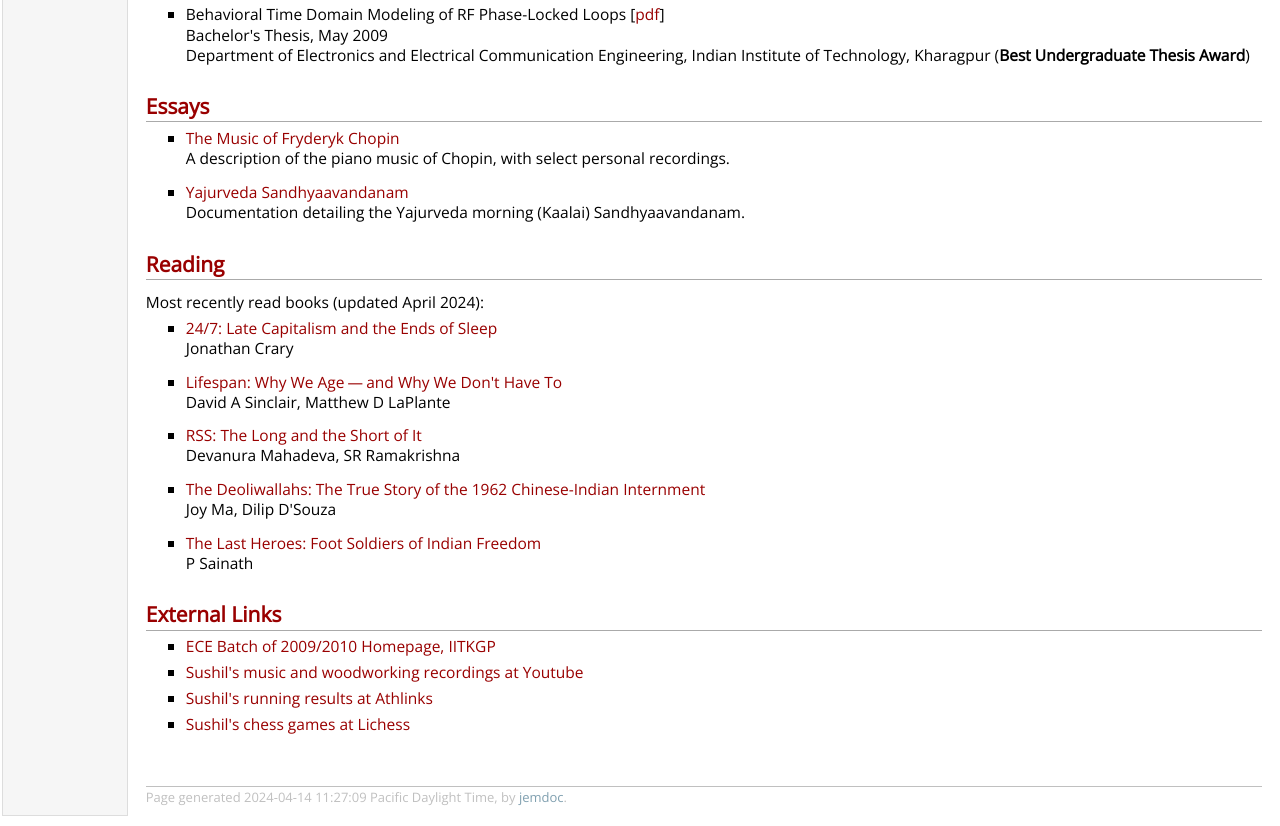
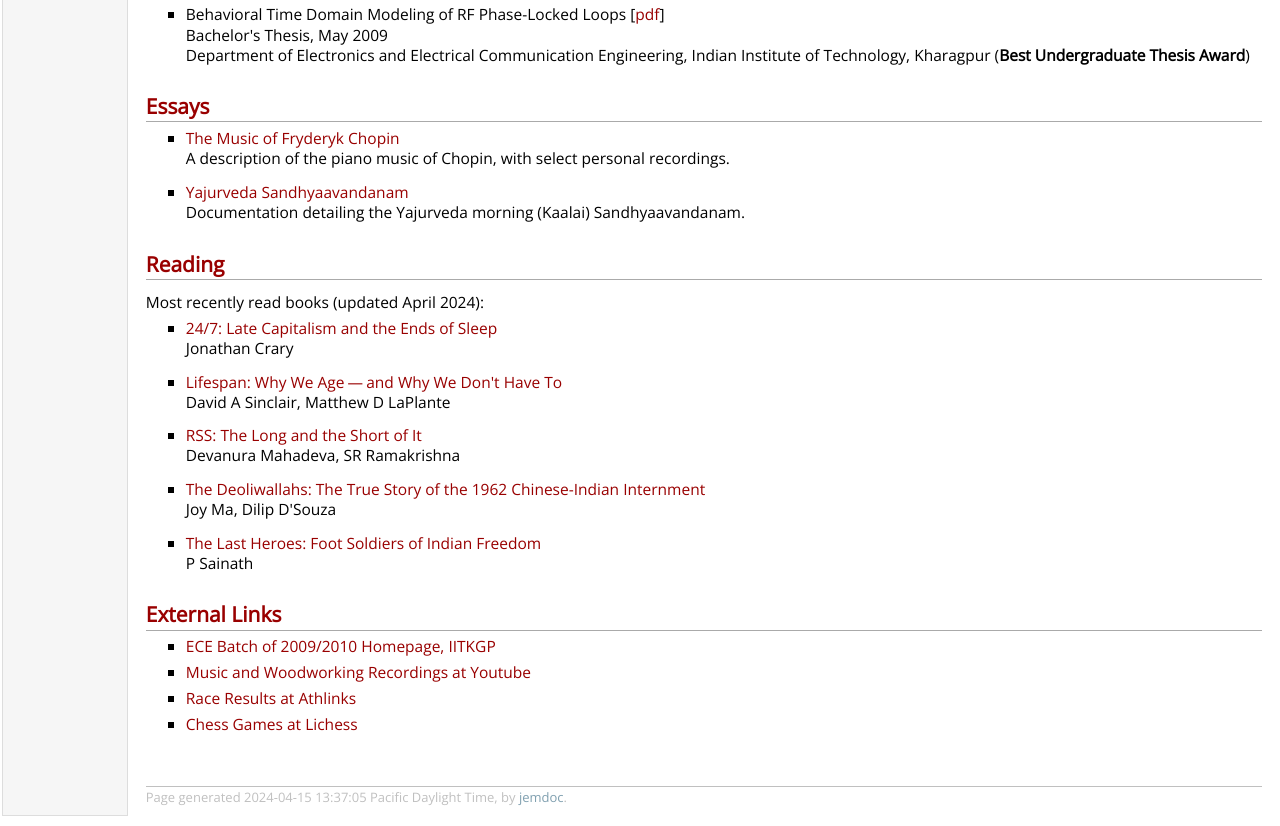
Before and after one commit to sushilsub/sushilsub.github.io, a plain HTML site: page index.html in a window 1280 px wide. Shown: the part 1848-2674 px from the top of the page. Drawn offline with nearby package versions, Linux system fonts and the light colour scheme.

Commit message:
Modified External Links Section

```diff
--- a/index.html
+++ b/index.html
@@ -180,16 +180,16 @@ P Sainath</p>
 <ul>
 <li><p><a href="https://sites.google.com/site/kgp05ece/">ECE Batch of 2009/2010 Homepage, IITKGP</a></p>
 </li>
-<li><p><a href="https://www.youtube.com/sushilsub">Sushil's music and woodworking recordings at Youtube</a></p>
+<li><p><a href="https://www.youtube.com/sushilsub">Music and Woodworking Recordings at Youtube</a></p>
 </li>
-<li><p><a href="https://www.athlinks.com/athletes/157288728">Sushil's running results at Athlinks</a></p>
+<li><p><a href="https://www.athlinks.com/athletes/157288728">Race Results at Athlinks</a></p>
 </li>
-<li><p><a href="https://lichess.org/sushilsub">Sushil's chess games at Lichess</a></p>
+<li><p><a href="https://lichess.org/sushilsub">Chess Games at Lichess</a></p>
 </li>
 </ul>
 <div id="footer">
 <div id="footer-text">
-Page generated 2024-04-14 11:27:09 Pacific Daylight Time, by <a href="http://jemdoc.jaboc.net/">jemdoc</a>.
+Page generated 2024-04-15 13:37:05 Pacific Daylight Time, by <a href="http://jemdoc.jaboc.net/">jemdoc</a>.
 </div>
 </div>
 </td>
```
